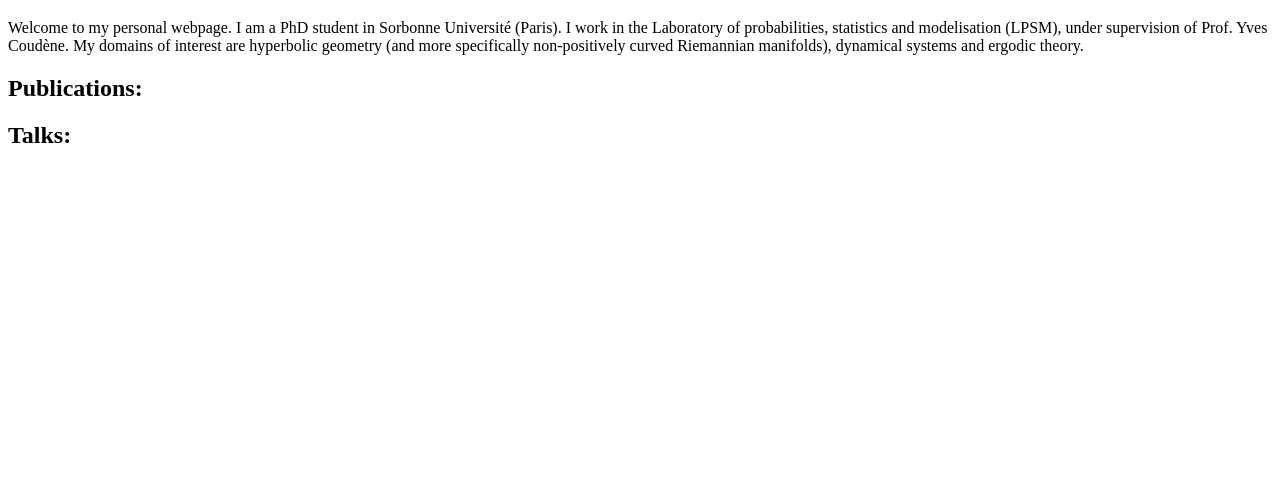
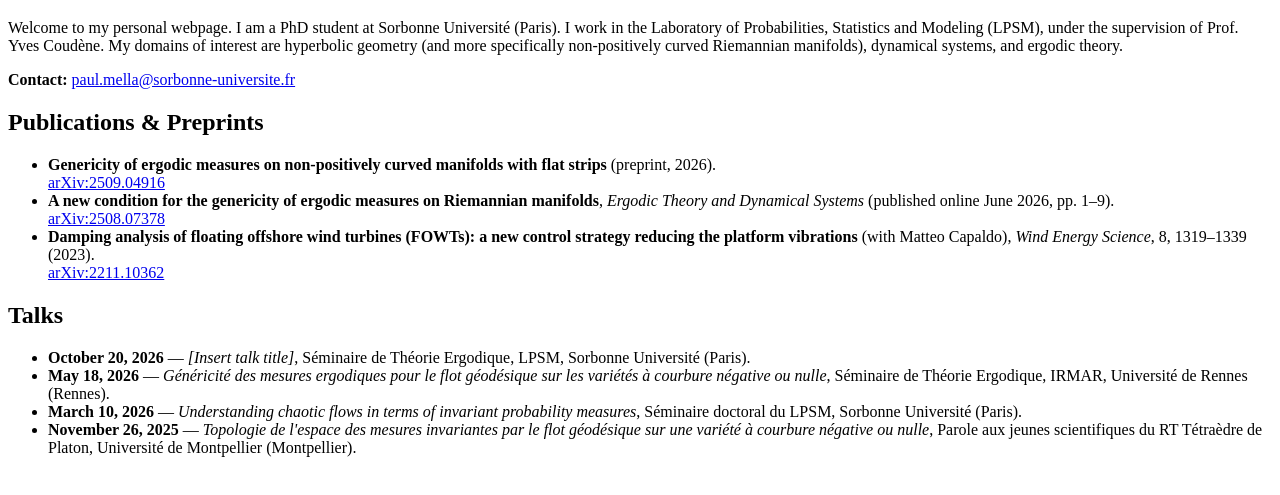
Before and after one commit to paulmella123-droid/paulmella123-droid.github.io, a plain HTML site: page index.html in a window 1280 px wide. Shown: the part 61-556 px from the top of the page. Drawn offline with Linux system fonts and the light colour scheme.

Commit message:
Revise index.html with publications and talks
Updated personal webpage content, including a new description meta tag, contact information, and added sections for publications and talks.

```diff
--- a/index.html
+++ b/index.html
@@ -2,18 +2,47 @@
 <html lang="en">
 <head>
   <meta charset="UTF-8">
+  <meta name="viewport" content="width=device-width, initial-scale=1.0">
   <title>Paul Mella - Personal Website</title>
+  <meta name="description" content="Personal webpage of Paul Mella, PhD student in Mathematics at Sorbonne Université (LPSM), working on hyperbolic geometry, dynamical systems, and ergodic theory.">
 </head>
 <body>
   <h1>Paul Mella</h1>
-  <p>Welcome to my personal webpage. I am a PhD student in Sorbonne Université (Paris). I work in the Laboratory of
-  probabilities, statistics and modelisation (LPSM), under supervision of Prof. Yves Coudène. My domains of interest
-  are hyperbolic geometry (and more specifically non-positively curved Riemannian manifolds), dynamical systems and
-  ergodic theory.</p>
+  <p>Welcome to my personal webpage. I am a PhD student at Sorbonne Université (Paris). I work in the Laboratory of Probabilities, Statistics and Modeling (LPSM), under the supervision of Prof. Yves Coudène. My domains of interest are hyperbolic geometry (and more specifically non-positively curved Riemannian manifolds), dynamical systems, and ergodic theory.</p>
 
-  <h2>Publications:</h2>
+  <p><strong>Contact:</strong> <a href="mailto:paul.mella@sorbonne-universite.fr">paul.mella@sorbonne-universite.fr</a></p>
 
-  <h2>Talks:</h2>
+  <h2>Publications &amp; Preprints</h2>
+  <ul>
+    <li>
+      <strong>Genericity of ergodic measures on non-positively curved manifolds with flat strips</strong> (preprint, 2026).<br>
+      <a href="https://arxiv.org/abs/2509.04916" target="_blank">arXiv:2509.04916</a>
+    </li>
+    <li>
+      <strong>A new condition for the genericity of ergodic measures on Riemannian manifolds</strong>, <em>Ergodic Theory and Dynamical Systems</em> (published online June 2026, pp. 1–9).<br>
+      <a href="https://arxiv.org/abs/2508.07378" target="_blank">arXiv:2508.07378</a>
+    </li>
+    <li>
+      <strong>Damping analysis of floating offshore wind turbines (FOWTs): a new control strategy reducing the platform vibrations</strong> (with Matteo Capaldo), <em>Wind Energy Science</em>, 8, 1319–1339 (2023).<br>
+      <a href="https://arxiv.org/abs/2211.10362" target="_blank">arXiv:2211.10362</a>
+    </li>
+  </ul>
+
+  <h2>Talks</h2>
+  <ul>
+    <li>
+      <strong>October 20, 2026</strong> — <em>[Insert talk title]</em>, Séminaire de Théorie Ergodique, LPSM, Sorbonne Université (Paris).
+    </li>
+    <li>
+      <strong>May 18, 2026</strong> — <em>Généricité des mesures ergodiques pour le flot géodésique sur les variétés à courbure négative ou nulle</em>, Séminaire de Théorie Ergodique, IRMAR, Université de Rennes (Rennes).
+    </li>
+    <li>
+      <strong>March 10, 2026</strong> — <em>Understanding chaotic flows in terms of invariant probability measures</em>, Séminaire doctoral du LPSM, Sorbonne Université (Paris).
+    </li>
+    <li>
+      <strong>November 26, 2025</strong> — <em>Topologie de l'espace des mesures invariantes par le flot géodésique sur une variété à courbure négative ou nulle</em>, Parole aux jeunes scientifiques du RT Tétraèdre de Platon, Université de Montpellier (Montpellier).
+    </li>
+  </ul>
 
 </body>
 </html>
```
